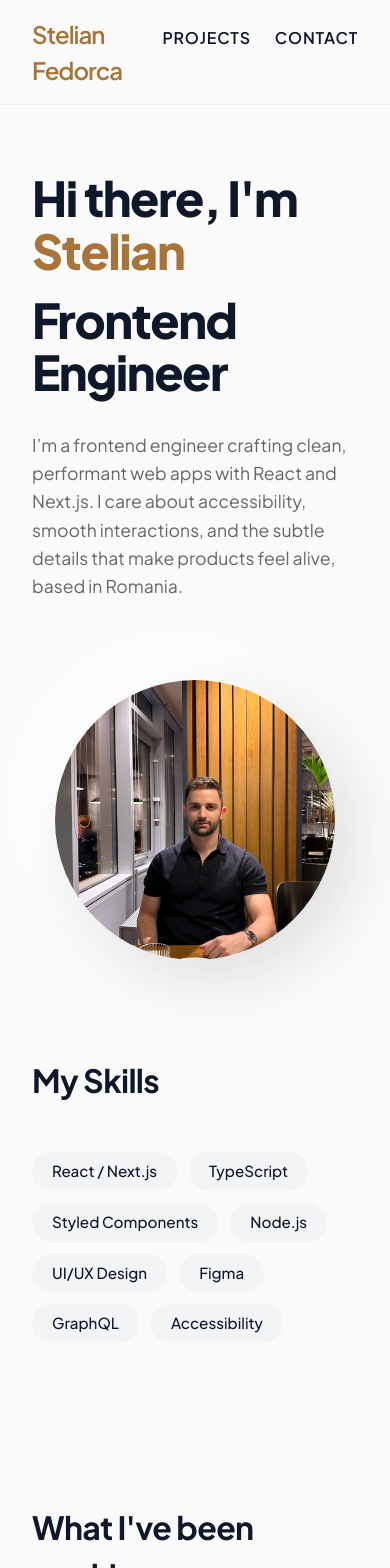
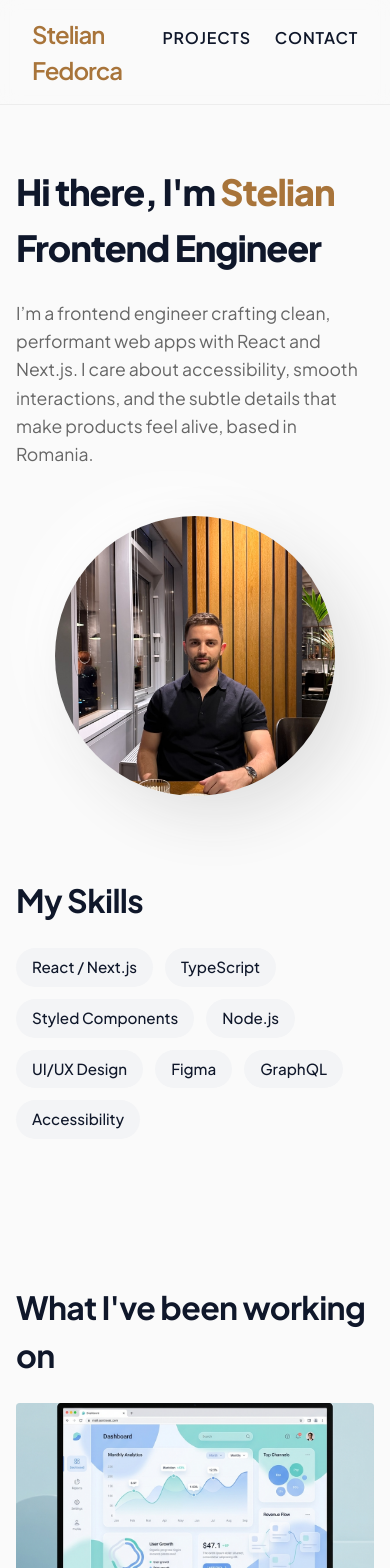
Before and after one commit to stelianfedorca/portofolio, a Next.js app: page / in a window 390 px wide. Shown: the top 1568 px of the page. Built offline with nearby package versions, Linux system fonts and the light colour scheme.

Commit message:
Small adjustments for hero section on mobile and desktop

```diff
--- a/src/app/page.tsx
+++ b/src/app/page.tsx
@@ -15,7 +15,11 @@ const Container = styled.main`
 const MaxWidthWrapper = styled.div`
   max-width: 1200px;
   margin: 0 auto;
-  padding: 0 2rem;
+  padding: 0 1rem;
+
+  @media (min-width: 768px) {
+    padding: 0 2rem;
+  }
 `;
 
 // --- Header / Hero Section ---
@@ -31,12 +35,13 @@ const Header = styled.header`
 const HeroContent = styled.div`
   display: flex;
   flex-direction: column;
-  gap: 4rem;
+  gap: 2rem;
 
   @media (min-width: 768px) {
     flex-direction: row;
     justify-content: space-between;
     align-items: flex-start;
+    gap: 4rem;
   }
 `;
 
@@ -49,7 +54,7 @@ const ProfileImageWrapper = styled.div`
   overflow: hidden;
   box-shadow: var(--box-shadow);
   margin: 2rem auto 0;
-  margin-top: 16px;
+  margin-top: 1rem;
 
   @media (min-width: 768px) {
     /* margin: 4rem 0 0 0; */
@@ -66,7 +71,7 @@ const HeroText = styled.div`
 `;
 
 const Greeting = styled.h1`
-  font-size: 3rem;
+  font-size: 2.25rem;
   font-weight: 800;
   line-height: 1.1;
   margin-bottom: 1rem;
@@ -83,7 +88,7 @@ const Greeting = styled.h1`
 `;
 
 const Subtitle = styled.h2`
-  font-size: 3rem;
+  font-size: 2.25rem;
   font-weight: 800;
   line-height: 1.1;
   letter-spacing: -0.03em;
@@ -132,14 +137,18 @@ const Section = styled.section`
   padding: 6rem 0;
 `;
 
-const SkillSection = styled.section`
-  padding: 4rem 0;
+const SkillsSection = styled.section`
+  padding: 3rem 0;
+
+  @media (min-width: 768px) {
+    padding: 6rem 0;
+  }
 `;
 
 const SectionTitle = styled.h3`
   font-size: 2rem;
   font-weight: 700;
-  margin-bottom: 3rem;
+  margin-bottom: 1.5rem;
   letter-spacing: -0.02em;
 `;
 
@@ -154,7 +163,7 @@ const SkillItem = styled.div`
   font-weight: 500;
   color: var(--text-primary);
   background-color: var(--bg-secondary);
-  padding: 0.5rem 1.25rem;
+  padding: 0.5rem 1rem;
   border-radius: 9999px;
   transition: transform 0.2s ease;
   cursor: default;
@@ -162,6 +171,10 @@ const SkillItem = styled.div`
   &:hover {
     background-color: var(--bg-tertiary);
     transform: translateY(-2px);
+  }
+
+  @media (min-width: 768px) {
+    padding: 0.5rem 1.25rem;
   }
 `;
 
@@ -341,14 +354,14 @@ export default function Home() {
           </HeroContent>
         </Header>
 
-        <SkillSection>
+        <SkillsSection>
           <SectionTitle>{homeContent.skills.title}</SectionTitle>
           <SkillsGrid>
             {homeContent.skills.items.map((skill) => (
               <SkillItem key={skill}>{skill}</SkillItem>
             ))}
           </SkillsGrid>
-        </SkillSection>
+        </SkillsSection>
 
         <Section id="projects">
           <SectionTitle>{homeContent.projects.title}</SectionTitle>
```
